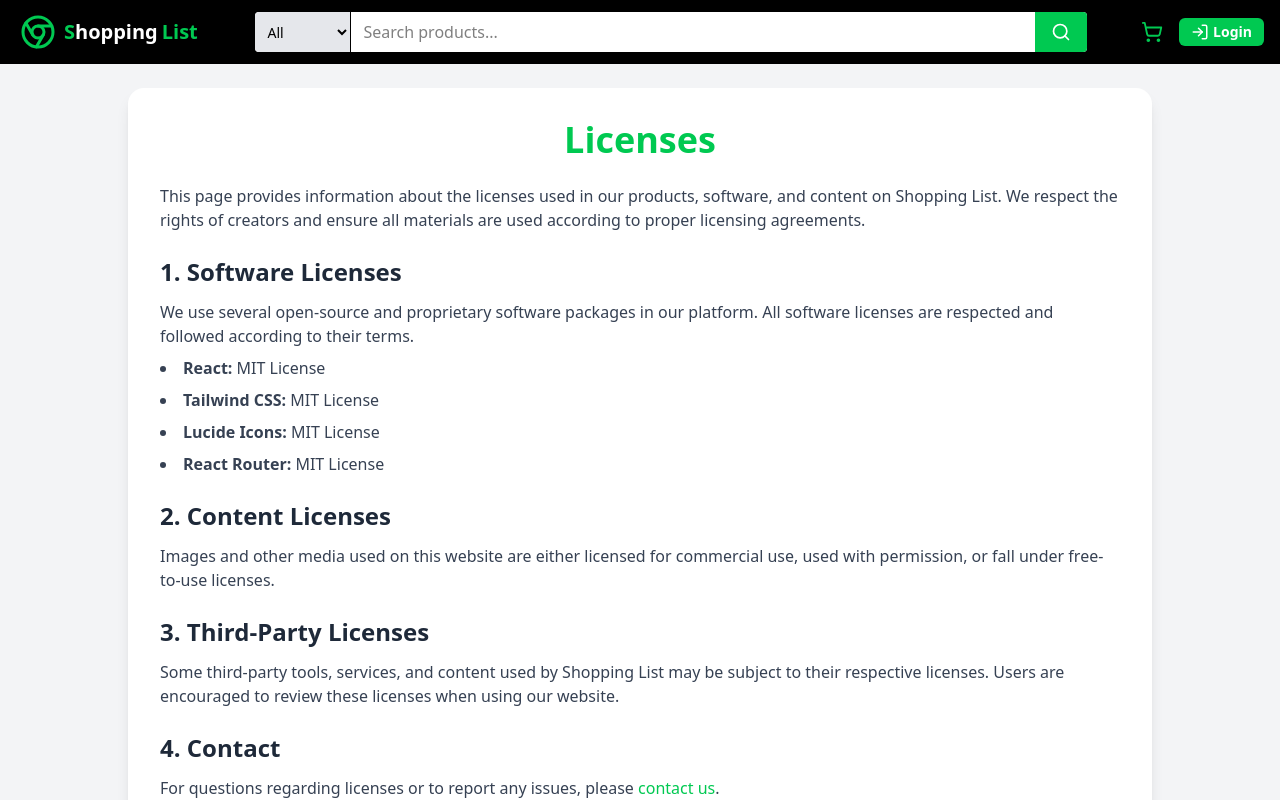
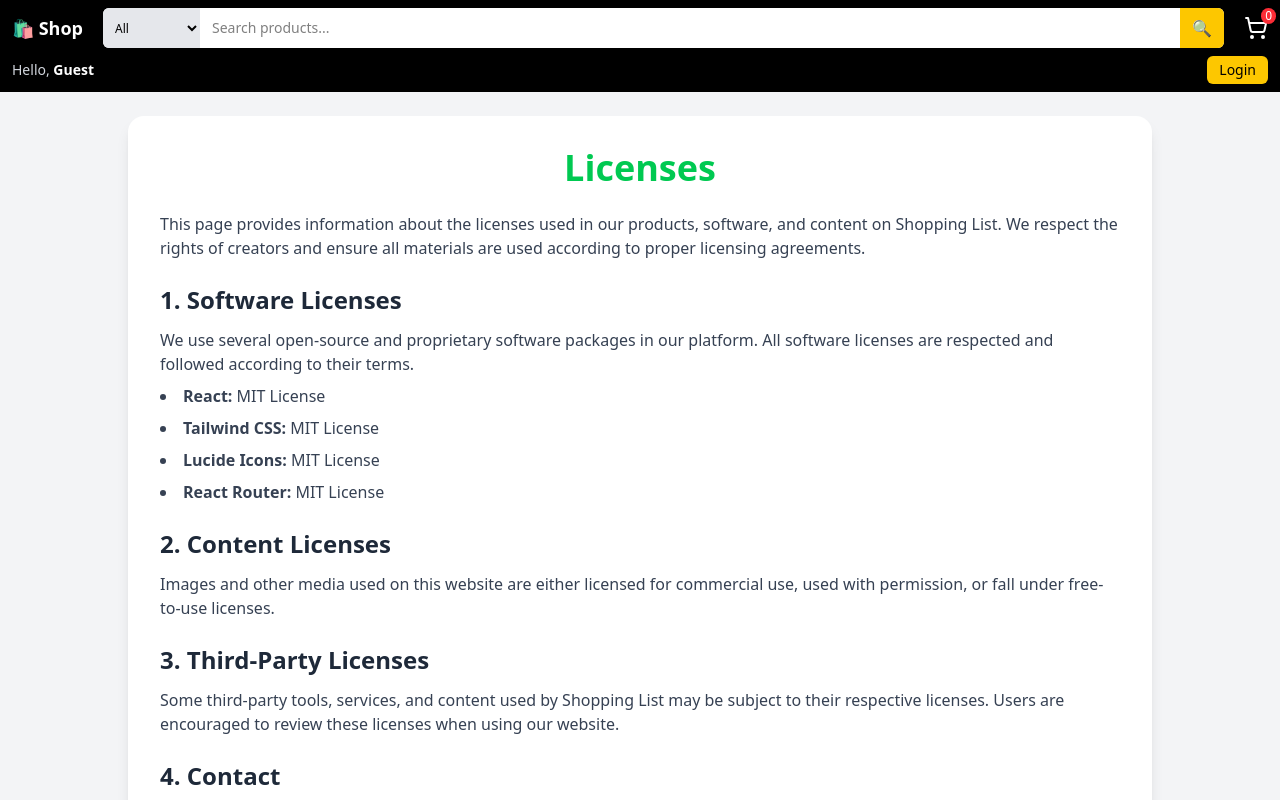
Before and after one commit to RanaAshu-01/SHOPING_LIST-WITH-REACT, a React (Vite) app: page /licenses in a window 1280 px wide. Shown: the top 800 px of the page. Built offline with nearby package versions, Linux system fonts and the light colour scheme.

Commit message:
updated navbar and filters

```diff
--- a/src/App.jsx
+++ b/src/App.jsx
@@ -1,5 +1,5 @@
 import { Routes, Route } from "react-router-dom";
-import { useState } from "react";
+import { useState, useEffect,useContext } from "react";
 import Navbar from "./componets/Navbar";
 import MainSection from "./componets/MainSection";
 import LoginPage from "./componets/LoginPage";
@@ -23,20 +23,35 @@ import TermsOfService from "./componets/TermsOfService";
 import PrivacyPolicy from "./componets/PrivacyPolicy";
 import CookiePolicy from "./componets/CookiePolicy";
 import Licenses from "./componets/Licence";
-import { AuthProvider } from "./componets/AuthContext";
+import { AuthContext } from "./componets/AuthContext";
+import ScrollToTop from "./componets/ScrollToTop";
+
+
+
 
 
 const App = () => {
+  const { setUser } = useContext(AuthContext);
   const [searchTerm, setSearchTerm] = useState("");
+
+
+   useEffect(() => {
+    const name = localStorage.getItem("user");
+
+    if (name) {
+      setUser(name);
+    }
+  }, [])
 
 
   return (
     <>
-      <AuthProvider>
+
 
 
         <CartProvider >
           <Navbar searchTerm={searchTerm} setSearchTerm={setSearchTerm} />
+           <ScrollToTop />
 
           <Routes>
             <Route path="/" element={<MainSection users={users} searchTerm={searchTerm} />} />
@@ -63,7 +78,6 @@ const App = () => {
           <Footer />
 
         </CartProvider>
-      </AuthProvider>
     </>
   );
 };
--- a/src/componets/CartContext.jsx
+++ b/src/componets/CartContext.jsx
@@ -1,9 +1,20 @@
-import { createContext, useState } from "react";
+import { createContext, useState, useEffect } from "react";
 
 export const CartContext = createContext();
 
 const CartProvider = ({ children }) => {
-  const [cartItems, setCartItems] = useState([]);
+
+  const [category, setCategory] = useState("All");
+
+  const [cartItems, setCartItems] = useState(() => {
+    const saved = localStorage.getItem("cartItems");
+    return saved ? JSON.parse(saved) : [];
+  });
+
+
+  useEffect(() => {
+  localStorage.setItem("cartItems", JSON.stringify(cartItems));
+}, [cartItems]);
 
   const addToCart = (product) => {
     setCartItems((prev) => {
@@ -45,7 +56,7 @@ const CartProvider = ({ children }) => {
 
   return (
     <CartContext.Provider
-      value={{ cartItems, addToCart, increaseQty, decreaseQty, removeItem }}
+      value={{ cartItems, setCartItems, addToCart, increaseQty, decreaseQty, removeItem, setCategory, category }}
     >
       {children}
     </CartContext.Provider>
--- a/src/componets/Footer.jsx
+++ b/src/componets/Footer.jsx
@@ -102,7 +102,7 @@ const Footer = () => {
             <div className=" flex justify-between gap-4 mb-10 mt-10">
 
                 <div className='flex items-center gap-4'>
-                    <Chromium size={50} strokeWidth={1.75} className="text-green-500" />
+                  <div className='text-2xl'>🛍️</div>
                     <h2 className="text-3xl font-bold leading-tight">
                         <span className="text-5xl text-green-500">S</span>HOPPING <br />
                         <span className="text-4xl">List</span>
--- a/src/componets/MainSection.jsx
+++ b/src/componets/MainSection.jsx
@@ -1,7 +1,9 @@
 import Card from "./TempCard";
 import HeroSection from "./HeroSection";
 import Filter from "./Filter";
-import { useState } from "react";
+import { useContext, useState } from "react";
+import { AuthContext } from "./AuthContext";
+import { CartContext } from "./CartContext";
 
 const MainSection = ({ users, searchTerm }) => {
 
@@ -9,6 +11,9 @@ const MainSection = ({ users, searchTerm }) => {
   const [brands, setBrands] = useState([])
   const [priceRange, setsetPriceRange] = useState([])
   const [highAndLow, setHighAndLow] = useState("")
+  const { category } = useContext(CartContext)
+  console.log(category);
+
 
 
   const filteredUsers = users.filter((item) => {
@@ -32,7 +37,7 @@ const MainSection = ({ users, searchTerm }) => {
         if (range === "1000+") {
           return item.price > 1000;
         }
-
+        return false;
       });
 
     return matchBrands && matchSearch && matchPrice
@@ -46,6 +51,18 @@ const MainSection = ({ users, searchTerm }) => {
     finalData.sort((a, b) => a.price - b.price);
   } else if (highAndLow === "high") {
     finalData.sort((a, b) => b.price - a.price);
+  }
+
+
+
+  if (category === "Electronics") {
+    finalData = finalData.filter((item) => {
+      return item.category === "Electronics";
+    });
+  } else if (category === "Mobiles"){
+    finalData = finalData.filter((item) => {
+      return item.subCategory === "Mobiles"
+    })
   }
 
 
@@ -73,7 +90,7 @@ const MainSection = ({ users, searchTerm }) => {
           )}
         </div>
 
-        {/* Floating Filter Button */}
+
         <div className="fixed bottom-10  m-3 bg-green-500 p-3 rounded-full hover:bg-green-600 hover:scale-110 transition">
           <Filter setBrands={setBrands} setPriceRange={setsetPriceRange} setHighAndLow={setHighAndLow} highAndLow={highAndLow} />
         </div>
--- a/src/componets/Navbar.jsx
+++ b/src/componets/Navbar.jsx
@@ -2,79 +2,125 @@ import { ShoppingCart, Chromium, LogIn, Search } from "lucide-react";
 import { Link } from "react-router-dom";
 import { AuthContext } from "./AuthContext";
 import { useState, useContext } from "react";
+import { CartContext } from "./CartContext";
 
 const Navbar = ({ searchTerm, setSearchTerm }) => {
 
-  const [category, setCategory] = useState("All");
-
-  const {user}   = useContext(AuthContext);
+  const { user, setUser } = useContext(AuthContext);
+  const { cartItems, setCartItems, category, setCategory } = useContext(CartContext);
 
 
 
+
+
+  const handleLogout = () => {
+    setUser(null)
+    localStorage.removeItem("user")
+    setCartItems([])
+  }
+
   return (
-    <nav className="bg-black text-white sticky top-0 z-40">
-      <div className="w-full flex items-center justify-between h-16 px-4 py-6">
+    <nav className="bg-black text-white sticky top-0 z-50">
+
+      {/* Top */}
+      <div className="flex items-center justify-between gap-3 px-3 py-2">
 
         {/* Logo */}
-        <Link to="/" className="flex items-center gap-2 p-1 hover:border">
-          <Chromium size={36} className="text-green-500" />
-          <h2 className="text-xl font-bold">
-            <span className="text-green-500">S</span>hopping
-            <span className="text-green-500 ml-1">List</span>
-          </h2>
+        <Link to="/" className="text-lg font-bold whitespace-nowrap">
+          🛍️ Shop
         </Link>
 
-
-        <div className="flex items-center w-[65vw] rounded h-10  overflow-hidden bg-white shadow-md">
-
+        {/* Search */}
+        <div
+          className="flex flex-1  max-w-7xl text-center mx-2 bg-white rounded-md overflow-hidden h-10">
+          {/* Category */}
           <select
-            className="h-full w-24  px-2 bg-gray-200 text-black text-sm outline-none border-r"
+            className=" text-black text-xs px-2  bg-gray-200 outline-none"
             value={category}
             onChange={(e) => setCategory(e.target.value)}
           >
-            <option>All</option>
-            <option>Electronics</option>
-            <option>Fashion</option>
-            <option>Books</option>
-            <option>Grocery</option>
+            <option value="All">All</option>
+            <option value="Electronics">Electronics</option>
+            <option value="Fashion">Fashion</option>
+            <option value="Mobiles">Mobiles</option>
+            <option value="Laptops">Laptops</option>
+            <option value="Books">Books</option>
           </select>
 
+          {/* Input */}
           <input
             type="text"
             placeholder="Search products..."
-            className="flex-1 h-full px-3 text-black outline-none"
+            className="flex-1 text-black px-3 text-sm outline-none"
             value={searchTerm}
             onChange={(e) => setSearchTerm(e.target.value)}
           />
 
-          <button className="h-full px-4 bg-green-500 hover:bg-green-600 flex items-center justify-center">
-            <Search size={20} className="text-white" />
+          {/* Button */}
+          <button className="bg-yellow-400 px-3 flex items-center justify-center">
+            🔍
           </button>
         </div>
 
-        <div className="flex items-center gap-4">
-          <Link to="/cart" className="text-green-500 hover:scale-110 transition">
-            <ShoppingCart size={22} />
-          </Link>
 
-          {user ? (
-            <span className="text-sm font-semibold">
-              Welcome, {user.name} 👋
-            </span>
-          ) : (
-            <Link
-              to="/login"
-              className="flex items-center gap-1 bg-green-500 px-3 py-1 rounded-md hover:bg-green-600 hover:scale-110 transition"
-            >
-              <LogIn size={18} />
-              <span className="text-sm font-semibold">Login</span>
-            </Link>
-          )}
-        </div>
+        {/* Cart */}
+        <Link to="/cart" className="relative">
+          <ShoppingCart />
+          <span className="absolute -top-2 -right-2 bg-red-500 text-xs px-1 rounded-full">
+            {cartItems.length}
+          </span>
+        </Link>
+      </div>
+
+      {/* Bottom row (mobile feel) */}
+      <div className="flex items-center justify-between px-3 pb-2">
+
+        {/* Left - Greeting */}
+        <span className="text-xs sm:text-sm text-gray-300">
+          Hello, <span className="font-semibold text-white">{user || "Guest"}</span>
+        </span>
+
+
+        {!user ? (<Link
+          to="/login"
+          className="
+        text-xs sm:text-sm
+        bg-yellow-400
+        text-black
+        px-3 py-1
+        rounded-md
+        font-medium
+        hover:bg-yellow-500
+        active:scale-95
+        transition
+    "
+        >
+          Login
+        </Link>) : (
+          <button
+            onClick={handleLogout}
+            className="
+        text-xs sm:text-sm
+        bg-red-500
+        text-white
+        px-3 py-1
+        rounded-md
+        font-medium
+        hover:bg-red-600
+        active:scale-95
+        transition
+    "
+          >
+            Log-Out
+
+          </button>
+        )}
 
       </div>
+
     </nav>
   );
 };
 
+
 export default Navbar;
--- /dev/null
+++ b/src/componets/ScrollToTop.jsx
@@ -0,0 +1,17 @@
+import { useEffect } from "react";
+import { useLocation } from "react-router-dom";
+
+const ScrollToTop = () => {
+  const { pathname } = useLocation();
+
+  useEffect(() => {
+    window.scrollTo({
+      top: 0,
+      behavior: "smooth", // chahe to "auto" bhi kar sakta hai
+    });
+  }, [pathname]);
+
+  return null;
+};
+
+export default ScrollToTop;
--- a/src/componets/TempCard.jsx
+++ b/src/componets/TempCard.jsx
@@ -16,7 +16,6 @@ const Card = ({ id, image, title, price }) => {
         <button
           className="p-2 bg-amber-300 w-full text-center hover:bg-orange-400 cursor-pointer"
           onClick={() => {
-            console.log("ADD TO CART CLICKED", id);
             addToCart({ id, image, title, price });
           }}
         >
--- a/src/main.jsx
+++ b/src/main.jsx
@@ -2,10 +2,13 @@ import { createRoot } from 'react-dom/client'
 import { BrowserRouter } from "react-router-dom";
 import './index.css'
 import App from './App.jsx'
+import { AuthProvider } from './componets/AuthContext.jsx';
 
 createRoot(document.getElementById('root')).render(
-   <BrowserRouter>
-    <App />
+  <BrowserRouter>
+    <AuthProvider>
+      <App />
+    </AuthProvider>
   </BrowserRouter>
 
 )
```
Also changed, not shown: src/componets/Cart.jsx (+9 -2 lines), src/componets/HeroSection.jsx (+43 -10 lines), src/componets/LoginPage.jsx (+8 -2 lines), src/data/data.js (+98 -43 lines).
